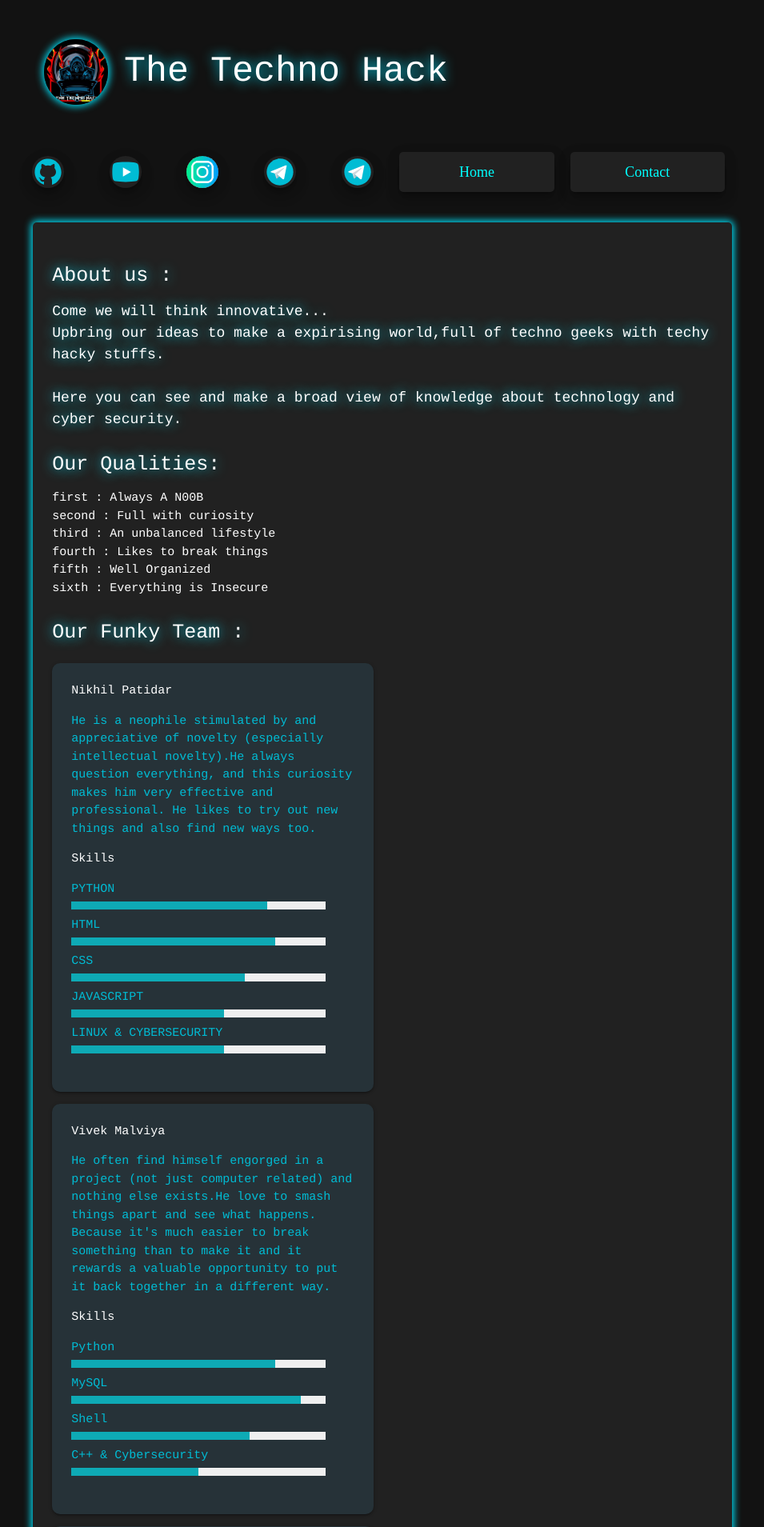
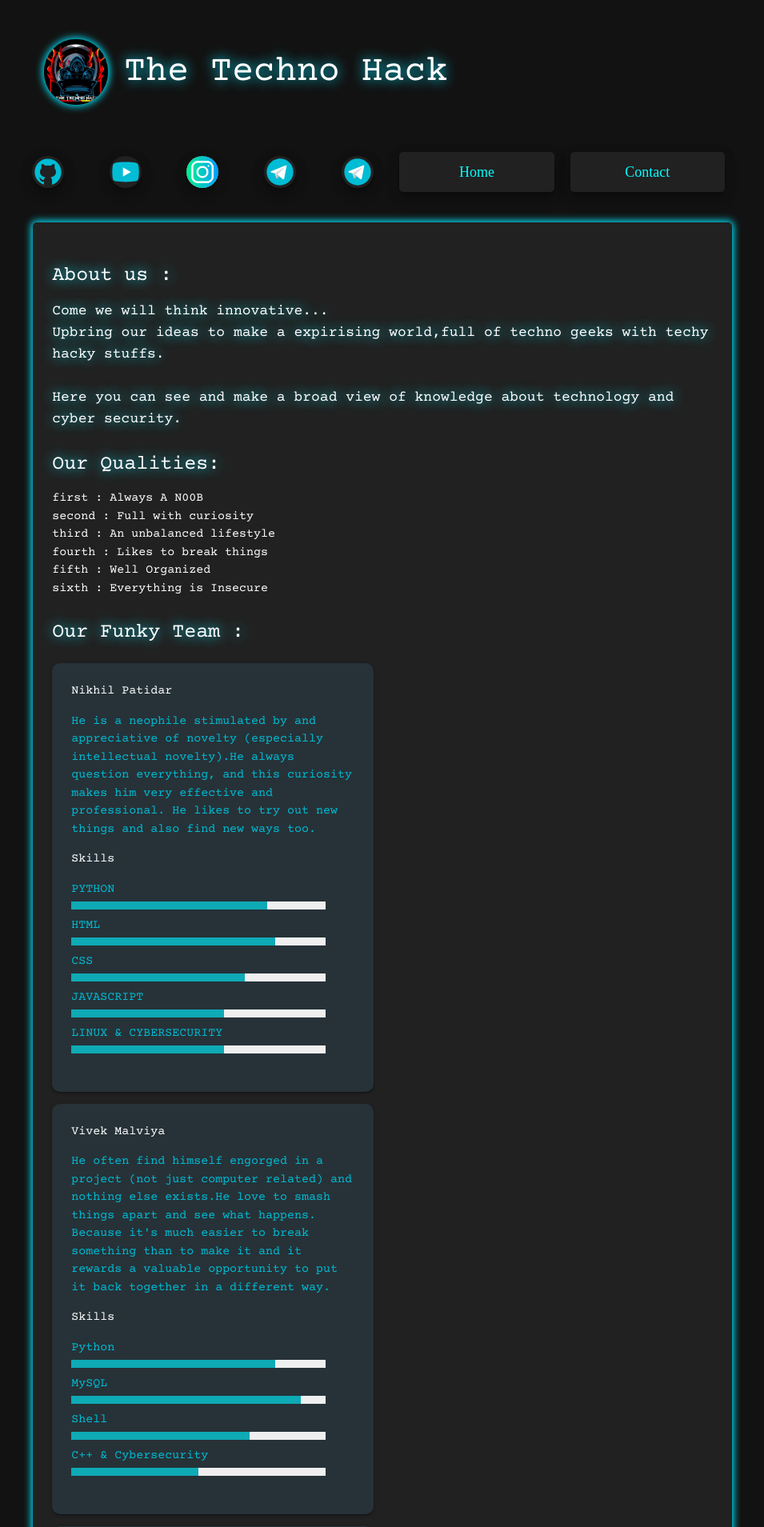
Before and after one commit to TorVivek/techno, a PHP site: page /about.html in a window 1280 px wide. Shown: the top 1909 px of the page at 80% size, without its empty margins (162-1117 px from the left). Run offline with PHP 8.4, Linux system fonts and the light colour scheme; some web fonts are replaced.

Commit message:
update style.css

```diff
--- a/css/style.css
+++ b/css/style.css
@@ -1,12 +1,11 @@
-
-@import url(https://fonts.google.com/specimen/Courier+Prime?category=Monospace);
+@import url('https://fonts.googleapis.com/css2?family=Courier+Prime&display=swap');
 
 body {
 				display: flex;
 				min-height: 100vh;
 				flex-direction: column;
 				background-color: #121212;
-				font-family: Courier;
+				font-family: 'Courier Prime', monospace;
 
 }
 
```
